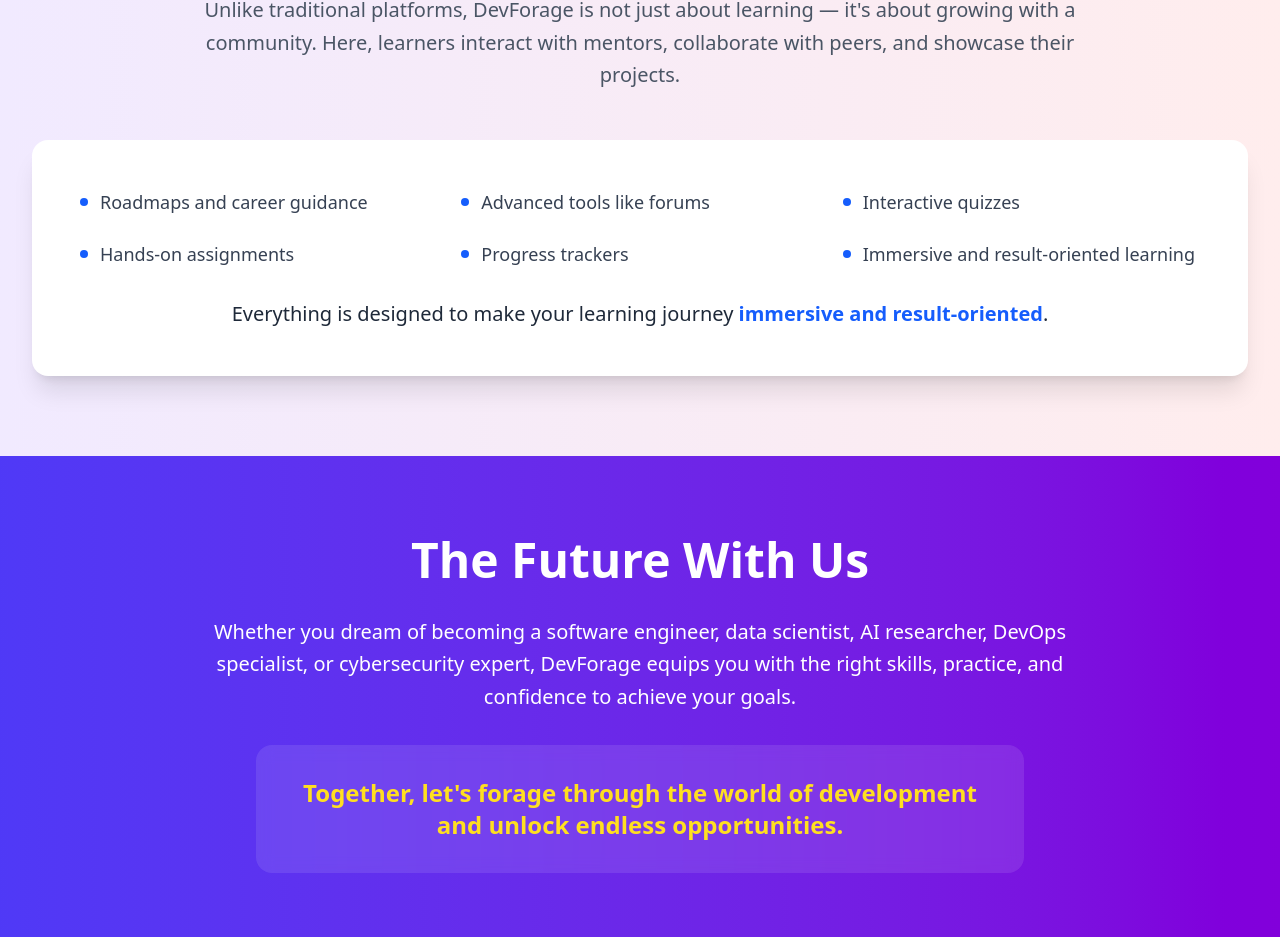
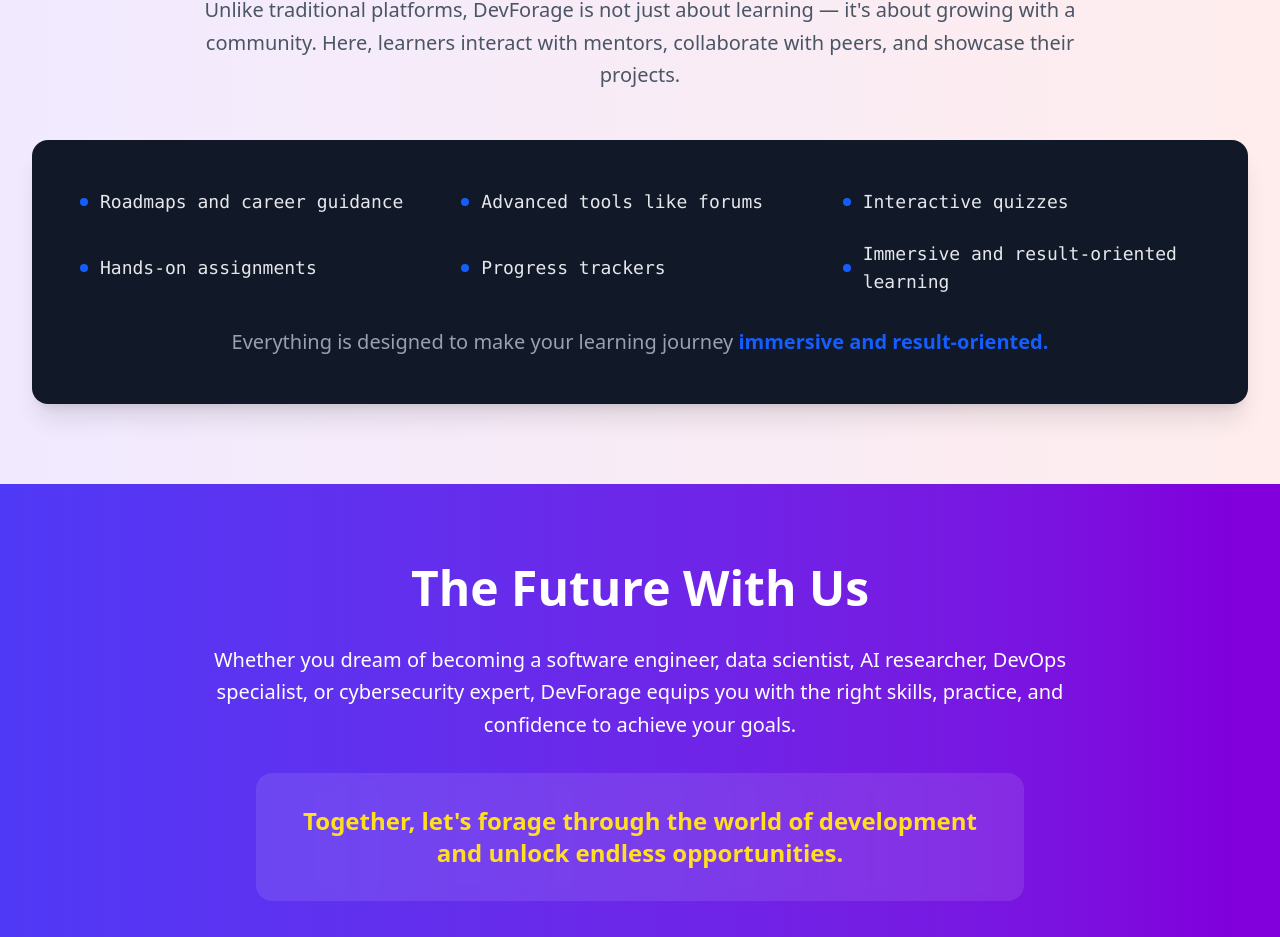
Before and after one commit to raushan-sinha/dev-forage, a React (Vite) app: page / in a window 1280 px wide. Shown: the part 2931-3868 px from the top of the page. Built offline with nearby package versions, Linux system fonts and the light colour scheme; no server answers.

Commit message:
Updated new code with design

```diff
--- a/src/pages/Home/sections/WhySection.jsx
+++ b/src/pages/Home/sections/WhySection.jsx
@@ -30,12 +30,12 @@ export default function WhySection() {
                 </div>
 
                 {/* Features */}
-                <div className="bg-white rounded-2xl p-8 md:p-12 shadow-xl">
+                <div className="bg-[#111827] rounded-2xl p-8 md:p-12 shadow-xl">
                     <div className="grid grid-cols-1 md:grid-cols-2 lg:grid-cols-3 gap-6">
                         {whyDevForage.features.map((feature, index) => (
                             <div key={index} className="flex items-center space-x-3">
                                 <div className="w-2 h-2 bg-blue-600 rounded-full flex-shrink-0"></div>
-                                <span className="text-gray-700 text-base md:text-lg">
+                                <span className="text-gray-200 text-base md:text-lg font-mono">
                                     {feature}
                                 </span>
                             </div>
@@ -44,12 +44,11 @@ export default function WhySection() {
 
                     {/* Closing Line */}
                     <div className="mt-8 text-center">
-                        <p className="text-lg md:text-xl font-medium text-gray-800">
+                        <p className="text-lg md:text-xl font-medium text-gray-400">
                             Everything is designed to make your learning journey{" "}
                             <span className="text-blue-600 font-semibold">
-                                immersive and result-oriented
+                                immersive and result-oriented.
                             </span>
-                            .
                         </p>
                     </div>
                 </div>
```
